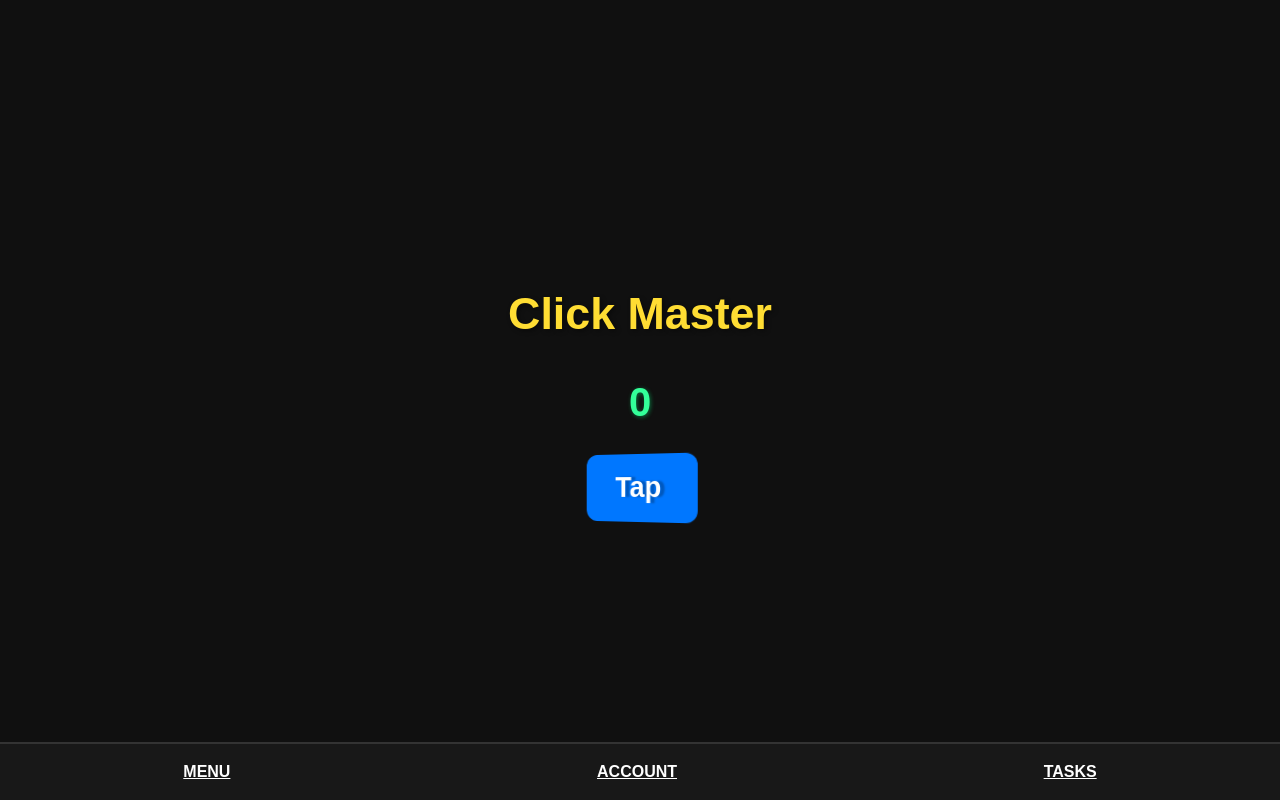
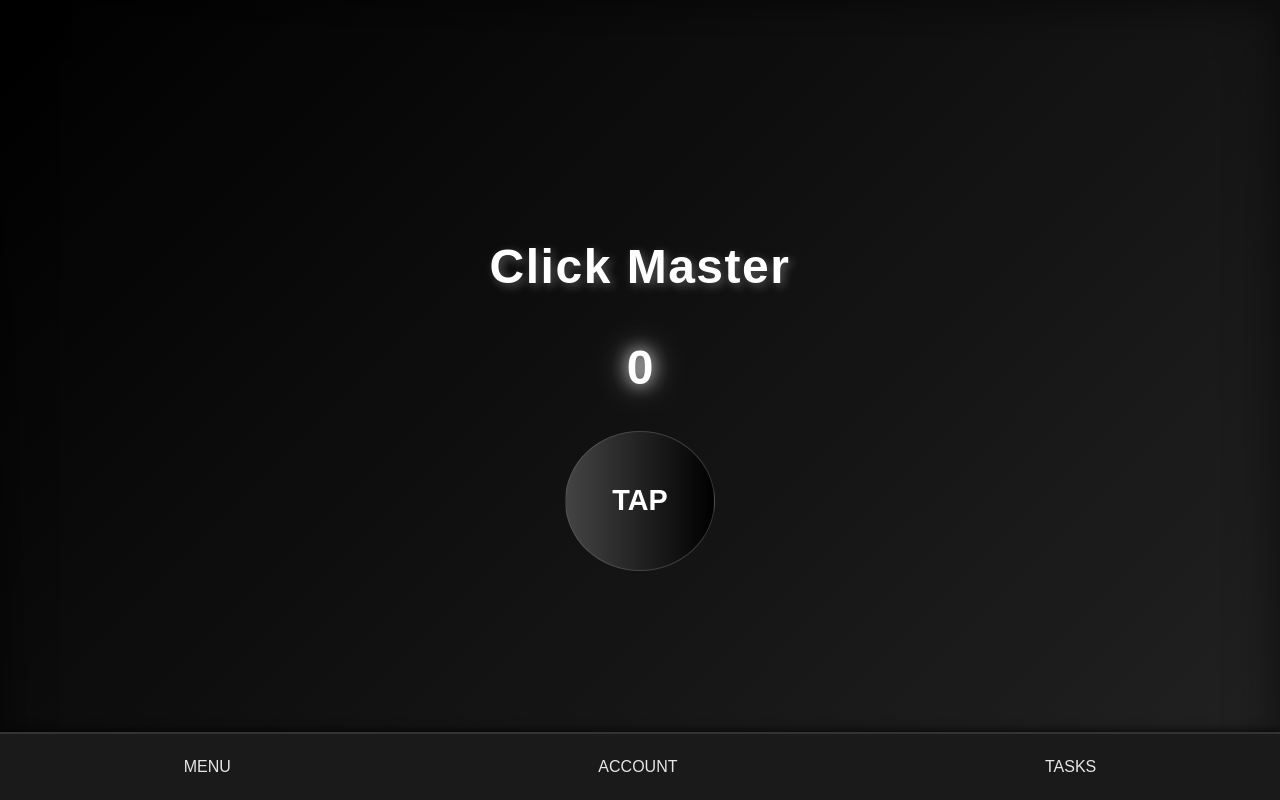
Before and after one commit to AmirSherov/ClickMaster, a Next.js app: page / in a window 1280 px wide. Built offline with nearby package versions, Linux system fonts and the light colour scheme; sample sign-in values are in the browser's storage.

Commit message:
fixes in style

```diff
--- a/app/clicker/clicker.scss
+++ b/app/clicker/clicker.scss
@@ -1,65 +1,71 @@
-
 .clicker-container {
     display: flex;
     flex-direction: column;
     align-items: center;
     justify-content: center;
-    gap: 20px;
+    gap: 24px;
     height: 100vh;
     padding: 20px;
     text-align: center;
-
+    background: linear-gradient(135deg, #000, #222);
+    box-shadow: inset 0 0 50px rgba(0, 0, 0, 0.6);
     h1 {
-        font-size: 2.8rem;
-        color: #ffdd33;
-        text-shadow: 2px 2px 5px rgba(0, 0, 0, 0.4);
+        font-size: 3rem;
+        color: #fff;
+        text-shadow: 3px 3px 10px rgba(255, 255, 255, 0.3);
+        letter-spacing: 1.5px;
     }
 
     p {
-        font-size: 1.3rem;
-        color: #dcdcdc;
+        font-size: 1.4rem;
+        color: #ddd;
+        line-height: 1.6;
     }
 
     .counter-display {
-        font-size: 2.5rem;
+        font-size: 3rem;
         font-weight: bold;
-        color: #33ff99;
-        text-shadow: 1px 1px 4px rgba(0, 255, 127, 0.4);
+        color: #fff;
+        text-shadow: 0 0 10px rgba(255, 255, 255, 0.7), 0 0 20px rgba(255, 255, 255, 0.5);
+        animation: glow-white 1.5s infinite alternate;
     }
 
     .button-92 {
-        --c: #ffffff;
-        background: linear-gradient(90deg, transparent 33%, #fff5, transparent 67%) var(--_p, 100%) / 300% no-repeat,
-            #0077ff; // Более глубокий синий
-        color: transparent;
-        border: none;
-        transform: perspective(500px) rotateY(calc(20deg * var(--_i, -1)));
-        text-shadow:
-            calc(var(--_i, -1) * 0.08em) -0.01em 0 var(--c),
-            calc(var(--_i, -1) * -0.08em) 0.01em 2px #0004;
-        outline-offset: 0.1em;
-        transition: transform 0.3s ease, box-shadow 0.3s ease;
+        --c: #fff;
+        background: linear-gradient(90deg, #444, #000);
+        color: #fff;
+        border: 1px solid #66666680;
         font-weight: bold;
         font-size: 1.8rem;
         cursor: pointer;
-        padding: 0.6em 1.2em;
-        border-radius: 12px;
+        width: 150px;
+        height: 140px;
+        border-radius: 50%;
+        display: flex;
+        align-items: center;
+        justify-content: center;
+        text-transform: uppercase;
+        transition: transform 0.3s ease, background 0.3s ease, box-shadow 0.3s ease;
 
-        &:hover,
-        &:focus-visible {
-            border-radius: 20px;
-            --_p: 0%;
-            --_i: 1;
-            box-shadow: 0 8px 20px rgba(0, 0, 0, 0.3), inset 0 0 999em #0005;
-            transform: scale(1.05);
+        &:hover {
+            background: linear-gradient(90deg, #666, #222);
+            box-shadow: 0 12px 25px rgba(255, 255, 255, 0.2);
+            transform: scale(1.08);
         }
 
         &:active {
-            text-shadow: none;
-            color: var(--c);
-            box-shadow: inset 0 0 999em #0005;
-            transform: scale(0.98);
-            transition: 0s;
+            transform: scale(0.95);
+            box-shadow: inset 0 0 20px rgba(255, 255, 255, 0.3);
+        }
+    }
+
+
+    @keyframes glow-white {
+        from {
+            text-shadow: 0 0 10px rgba(255, 255, 255, 0.7), 0 0 20px rgba(255, 255, 255, 0.5);
+        }
+        to {
+            text-shadow: 0 0 20px rgba(255, 255, 255, 1), 0 0 40px rgba(255, 255, 255, 0.8);
         }
     }
 }
--- a/app/nav/nav.scss
+++ b/app/nav/nav.scss
@@ -1,4 +1,3 @@
-
 .bottom-navigation {
     position: fixed;
     bottom: 0;
@@ -7,21 +6,32 @@
     display: flex;
     justify-content: space-around;
     align-items: center;
-    background-color: #181818;
-    padding: 15px 0;
+    background: #1a1a1a;
+    padding: 12px 0;
     border-top: 2px solid #333;
+    box-shadow: 0 -2px 8px rgba(0, 0, 0, 0.7);
+    z-index: 1000;
 
     .nav-item {
-        color: #ffffff;
+        color: #e6e6e6;
         font-size: 1rem;
         text-transform: uppercase;
-        font-weight: bold;
+        font-weight: 500;
+        text-decoration: none;
+        padding: 8px 14px;
+        border-radius: 5px;
         cursor: pointer;
-        transition: color 0.3s ease, transform 0.3s ease;
+        transition: color 0.3s ease, background-color 0.3s ease, transform 0.2s ease;
 
         &:hover {
-            color: #00bfff;
-            transform: scale(1.1);
+            color: #ffffff;
+            background-color: rgba(255, 255, 255, 0.1);
+            transform: scale(1.05);
+        }
+
+        &:active {
+            transform: scale(0.98);
+            background-color: rgba(255, 255, 255, 0.15);
         }
     }
 }
```
